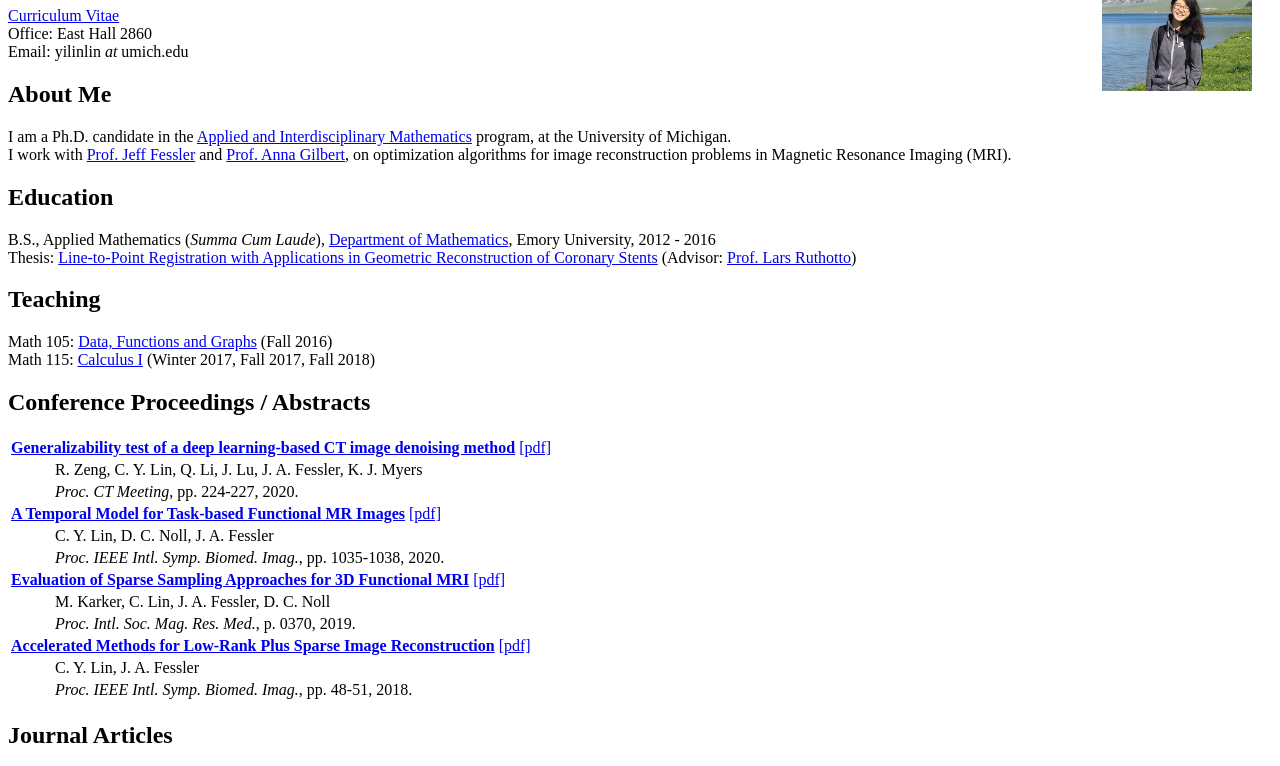
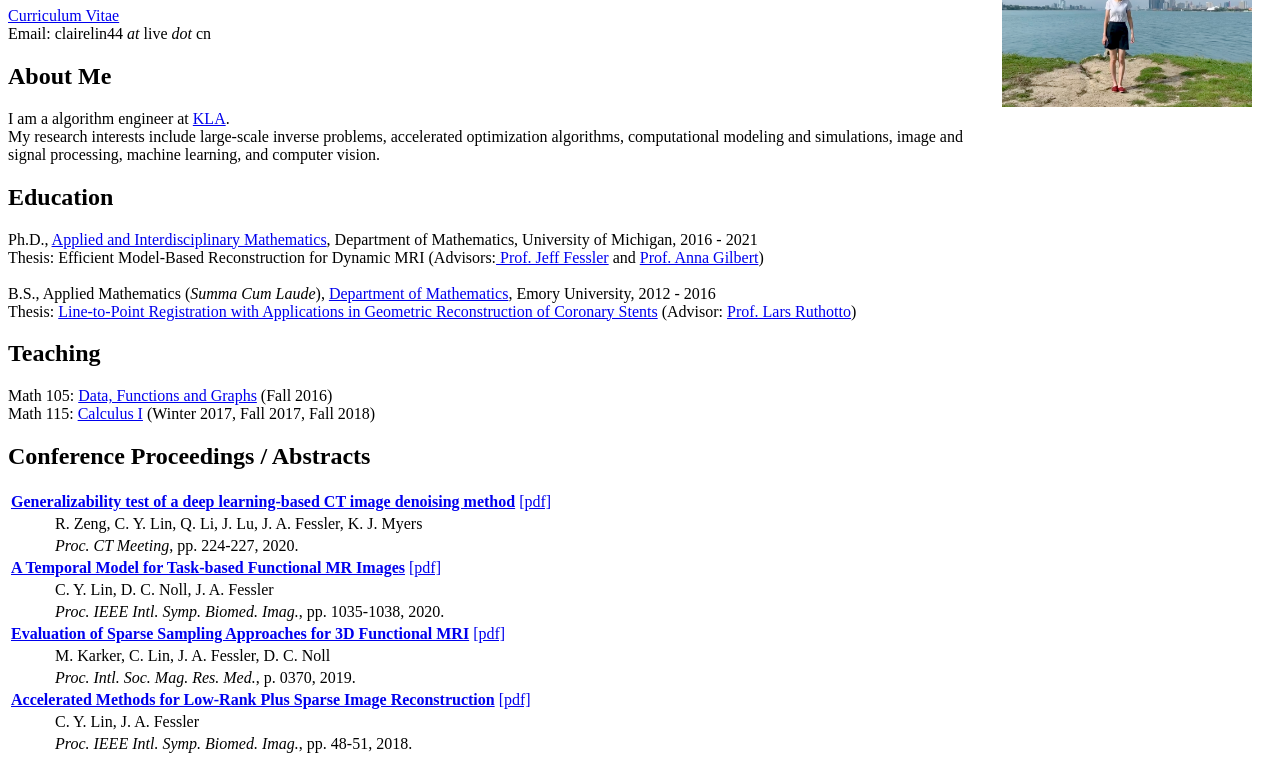
Before and after one commit to ClaireLinHong/ClaireLinHong.github.io, a plain HTML site: page index.html in a window 1280 px wide. Shown: the part 117-883 px from the top of the page. Drawn offline with Linux system fonts and the light colour scheme.

Commit message:
Add files via upload

```diff
--- a/index.html
+++ b/index.html
@@ -3,7 +3,7 @@
        For God did not send His Son into the world to condemn the world, but in order that the world might be saved through Him.
     - John 3:16-17</i>
 <TITLE>Claire Yilin Lin</TITLE>
-<img src="CYLin2016.jpg" width=150 align=right hspace=20 vspace=22>
+<img src="CYLin2019.jpg" width=250 align=right hspace=20 vspace=22>
 </head>
 <BODY>
 <H1>Claire Y. Lin</H1>
@@ -11,21 +11,24 @@
 
 
 <a href="cv_Lin.pdf" target="_blank">Curriculum Vitae</a></strong><br>
-Office: East Hall 2860<br>
-Email: yilinlin<i> at </i> umich.edu<br>
+Email: clairelin44 <i>at</i> live <i>dot</i> cn<br>
 
 
 <h2>About Me</h2>
-I am a Ph.D. candidate in the <a href="https://lsa.umich.edu/math/graduates/GraduateStudentHandbook/ph-d-programs/applied-and-interdisciplinary-mathematics--aim-.html" target="_blank">
-Applied and Interdisciplinary Mathematics</a> program, at the University of Michigan. <br>
-    I work with <a href="http://web.eecs.umich.edu/~fessler/" target="_blank">
-Prof. Jeff Fessler</a> and <a href="https://annacgilbert.github.io" target="_blank">
-Prof. Anna Gilbert</a>, on optimization algorithms for
-image reconstruction problems in Magnetic Resonance Imaging (MRI).
+I am a algorithm engineer at <a href="https://www.kla-tencor.com" target="_blank">
+KLA</a>. <br>
+My research interests include large-scale inverse problems, accelerated optimization algorithms, computational modeling and simulations, image and signal processing, machine learning, and computer vision.
 
 
 <h2>Education</h2>
-
+Ph.D., <a href="https://lsa.umich.edu/math/graduates/GraduateStudentHandbook/ph-d-programs/applied-and-interdisciplinary-mathematics--aim-.html" target="_blank">
+    Applied and Interdisciplinary Mathematics</a>,
+Department of Mathematics, University of Michigan, 2016 - 2021<br>
+Thesis:
+    Efficient Model-Based Reconstruction for Dynamic MRI (Advisors:<a href="http://web.eecs.umich.edu/~fessler/" target="_blank">
+    Prof. Jeff Fessler</a> and <a href="https://annacgilbert.github.io" target="_blank">
+    Prof. Anna Gilbert</a>)<br>
+<br>
 B.S., Applied Mathematics (<i>Summa Cum Laude</i>), <a href="http://www.math.emory.edu" target="_blank">
 Department of Mathematics</a>, Emory University, 2012 - 2016<br>
 Thesis: <a href="https://etd.library.emory.edu/concern/etds/hh63sw483?locale=en" target="_blank">
```
Also changed, not shown: CYLin2019.jpg (added), 1 other file.
